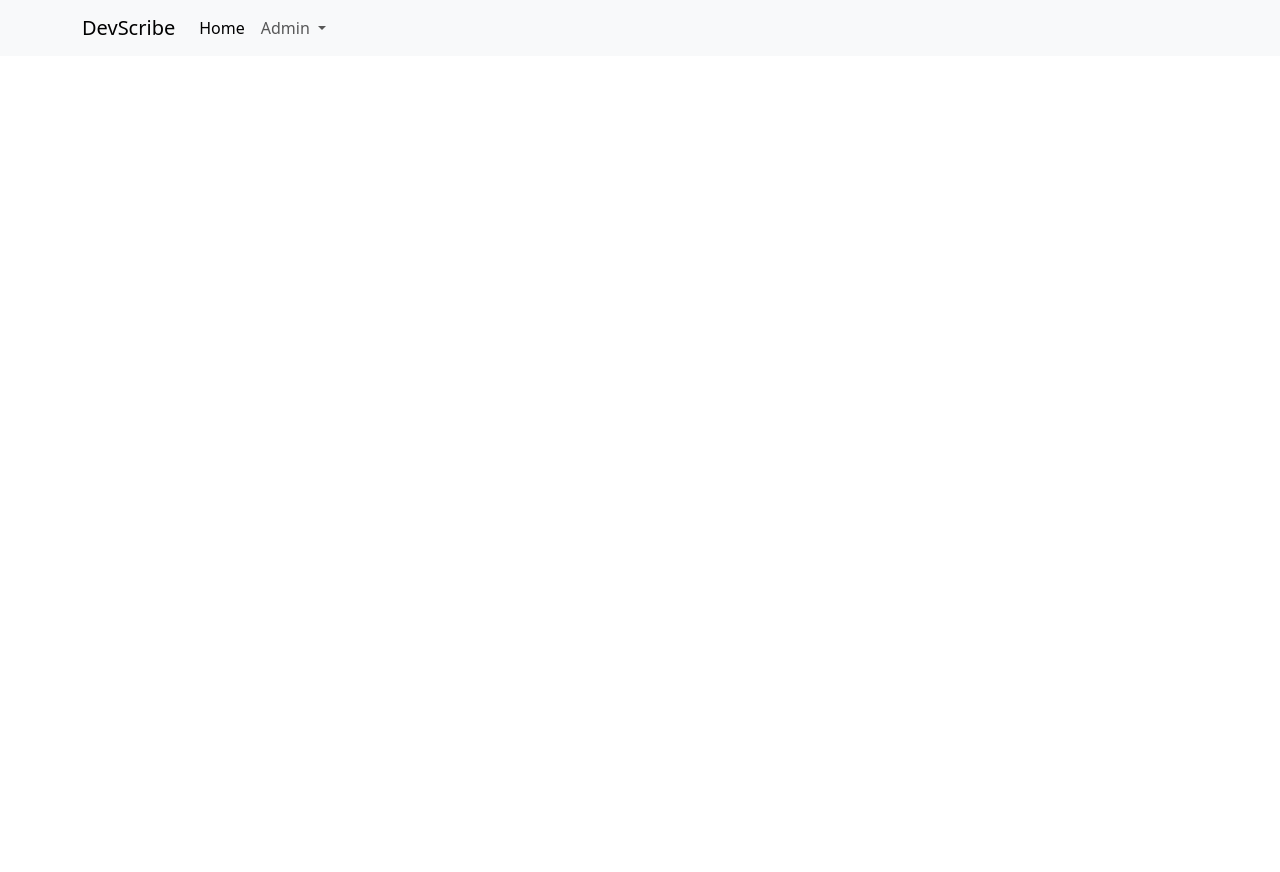
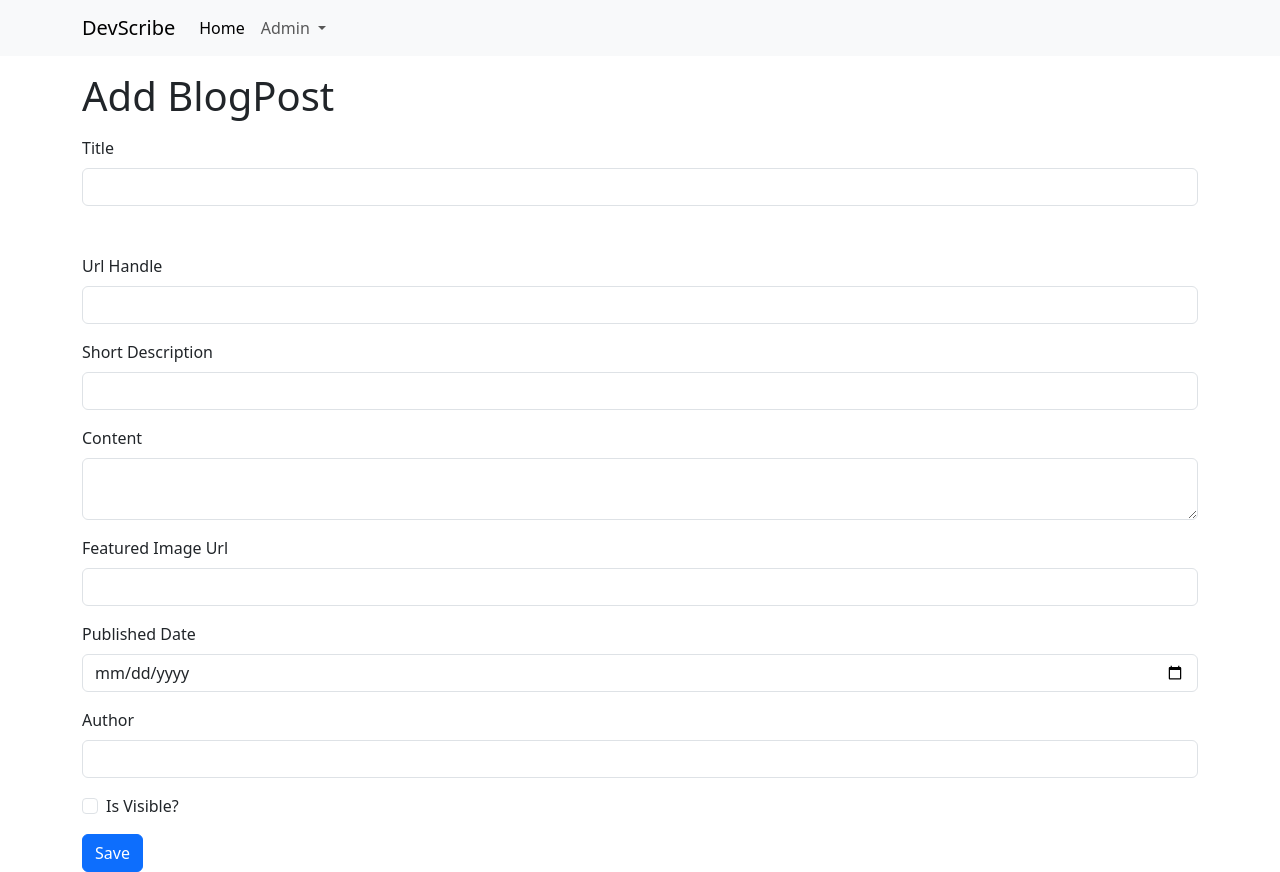
Before and after one commit to puruj/DevScribe.UI, an Angular app: page /admin/blogposts/add in a window 1280 px wide. Before the commit this address led to /. Before the commit the page ends 800 px from the top, so only its background shows below. Built offline with nearby package versions, Linux system fonts and the light colour scheme.

Commit message:
create blogpost add component and routing

```diff
--- a/src/app/app-routing.module.ts
+++ b/src/app/app-routing.module.ts
@@ -4,6 +4,7 @@
 import { AddCategoryComponent } from './features/category/add-category/add-category.component';
 import { EditCategoryComponent } from './features/category/edit-category/edit-category.component';
 import { BlogpostListComponent } from './features/blog-post/blogpost-list/blogpost-list.component';
+import { AddBlogpostComponent } from './features/blog-post/add-blogpost/add-blogpost.component';
 
 const routes: Routes = [
   {
@@ -21,6 +22,10 @@
   {
     path: 'admin/blogposts',
     component: BlogpostListComponent
+  },
+  {
+    path: 'admin/blogposts/add',
+    component: AddBlogpostComponent
   }
 ];
 
--- a/src/app/app.module.ts
+++ b/src/app/app.module.ts
@@ -10,6 +10,7 @@
 import {HttpClientModule} from '@angular/common/http';
 import { EditCategoryComponent } from './features/category/edit-category/edit-category.component';
 import { BlogpostListComponent } from './features/blog-post/blogpost-list/blogpost-list.component';
+import { AddBlogpostComponent } from './features/blog-post/add-blogpost/add-blogpost.component';
 
 @NgModule({
   declarations: [
@@ -18,7 +19,8 @@
     CategoryListComponent,
     AddCategoryComponent,
     EditCategoryComponent,
-    BlogpostListComponent
+    BlogpostListComponent,
+    AddBlogpostComponent
   ],
   imports: [
     BrowserModule,
--- /dev/null
+++ b/src/app/features/blog-post/add-blogpost/add-blogpost.component.html
@@ -0,0 +1,84 @@
+<div class="container">
+    <h1 class="mt-3">Add BlogPost</h1>
+
+    <form>
+        <div class="mt-2 mb-5">
+            <div class="mt-3">
+                <label for="title" class="form-label">Title</label>
+                <input type="text"
+                id="title"
+                name="title"
+                class="form-control">
+            </div>
+        </div>
+
+        <div class="mt-2">
+            <div class="mt-3">
+                <label for="urlHandle" class="form-label">Url Handle</label>
+                <input type="text"
+                id="urlHandle"
+                name="urlHandle"
+                class="form-control">
+            </div>
+        </div>
+
+        <div class="mt-2">
+            <div class="mt-3">
+                <label for="shortDescription" class="form-label">Short Description</label>
+                <input type="text"
+                id="shortDescription"
+                name="shortDescription"
+                class="form-control">
+            </div>
+        </div>
+
+        <div class="mt-2">
+            <div class="mt-3">
+                <label for="content" class="form-label">Content</label>
+                <textarea name="content" id="content"
+                class="form-control"></textarea>
+            </div>
+        </div>
+
+        <div class="mt-2">
+            <div class="mt-3">
+                <label for="featuredImageUrl" class="form-label">Featured Image Url</label>
+                <input type="text"
+                id="featuredImageUrl"
+                name="featuredImageUrl"
+                class="form-control">
+            </div>
+        </div>
+
+        <div class="mt-2">
+            <div class="mt-3">
+                <label for="publisheDate" class="form-label">Published Date</label>
+                <input type="date"
+                id="publisheDate"
+                name="publisheDate"
+                class="form-control">
+            </div>
+        </div>
+
+        <div class="mt-2">
+            <div class="mt-3">
+                <label for="author" class="form-label">Author</label>
+                <input type="text"
+                id="author"
+                name="author"
+                class="form-control">
+            </div>
+        </div>
+
+        <div class="form-check mt-3">
+            <input class="form-check-input" type="checkbox" id="isVisible">
+            <label class="form-check-label" for="isVisible">
+                Is Visible?
+            </label>
+        </div>
+
+        <div class="mt-3">
+            <button type="submit" class="btn btn-primary">Save</button>
+        </div>
+    </form>
+</div>
```
Also changed, not shown: src/app/features/blog-post/add-blogpost/add-blogpost.component.ts (added, +10 -0 lines), src/app/features/blog-post/add-blogpost/add-blogpost.component.css (added), 1 other file (tests, documents, lock files or other folders).
